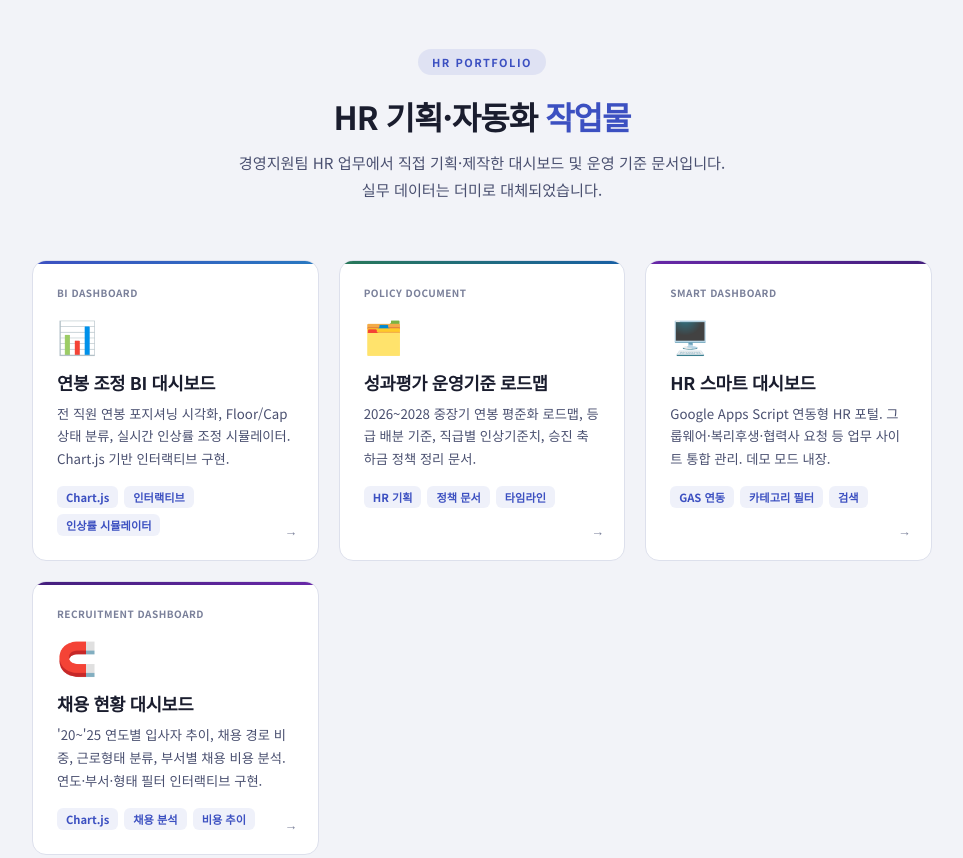
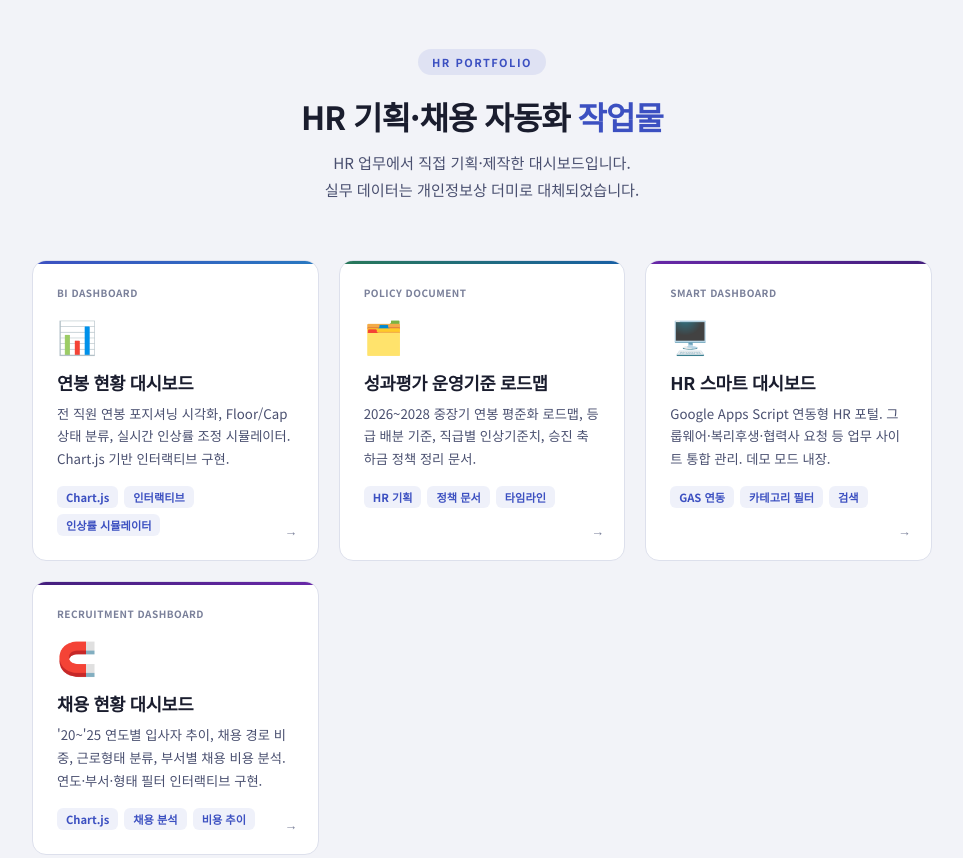
Before and after one commit to moonjeah0515-dotcom/HR_-, a plain HTML site: page index.html in a window 1280 px wide. Shown: the top 858 px of the page, without its empty margins (158-1121 px from the left). Drawn offline with Linux system fonts and the light colour scheme; a web font is replaced by a local one.

Commit message:
Update index.html

```diff
--- a/index.html
+++ b/index.html
@@ -44,8 +44,8 @@ body{font-family:'Noto Sans KR',sans-serif;background:var(--bg);color:var(--t1);
 <div class="wrap">
   <div class="hero">
     <div class="hero-tag">HR Portfolio</div>
-    <h1>HR 기획·자동화 <em>작업물</em></h1>
-    <p>경영지원팀 HR 업무에서 직접 기획·제작한 대시보드 및 운영 기준 문서입니다.<br>실무 데이터는 더미로 대체되었습니다.</p>
+    <h1>HR 기획·채용 자동화 <em>작업물</em></h1>
+    <p>HR 업무에서 직접 기획·제작한 대시보드입니다.<br>실무 데이터는 개인정보상 더미로 대체되었습니다.</p>
   </div>
 
   <div class="cards">
@@ -53,7 +53,7 @@ body{font-family:'Noto Sans KR',sans-serif;background:var(--bg);color:var(--t1);
       <div class="card-bar" style="background:linear-gradient(90deg,#3C50C1,#2878c0)"></div>
       <div class="card-badge">BI Dashboard</div>
       <div class="card-icon">📊</div>
-      <div class="card-title">연봉 조정 BI 대시보드</div>
+      <div class="card-title">연봉 현황 대시보드</div>
       <div class="card-desc">전 직원 연봉 포지셔닝 시각화, Floor/Cap 상태 분류, 실시간 인상률 조정 시뮬레이터. Chart.js 기반 인터랙티브 구현.</div>
       <div class="card-tags">
         <span class="tag">Chart.js</span><span class="tag">인터랙티브</span><span class="tag">인상률 시뮬레이터</span>
```
